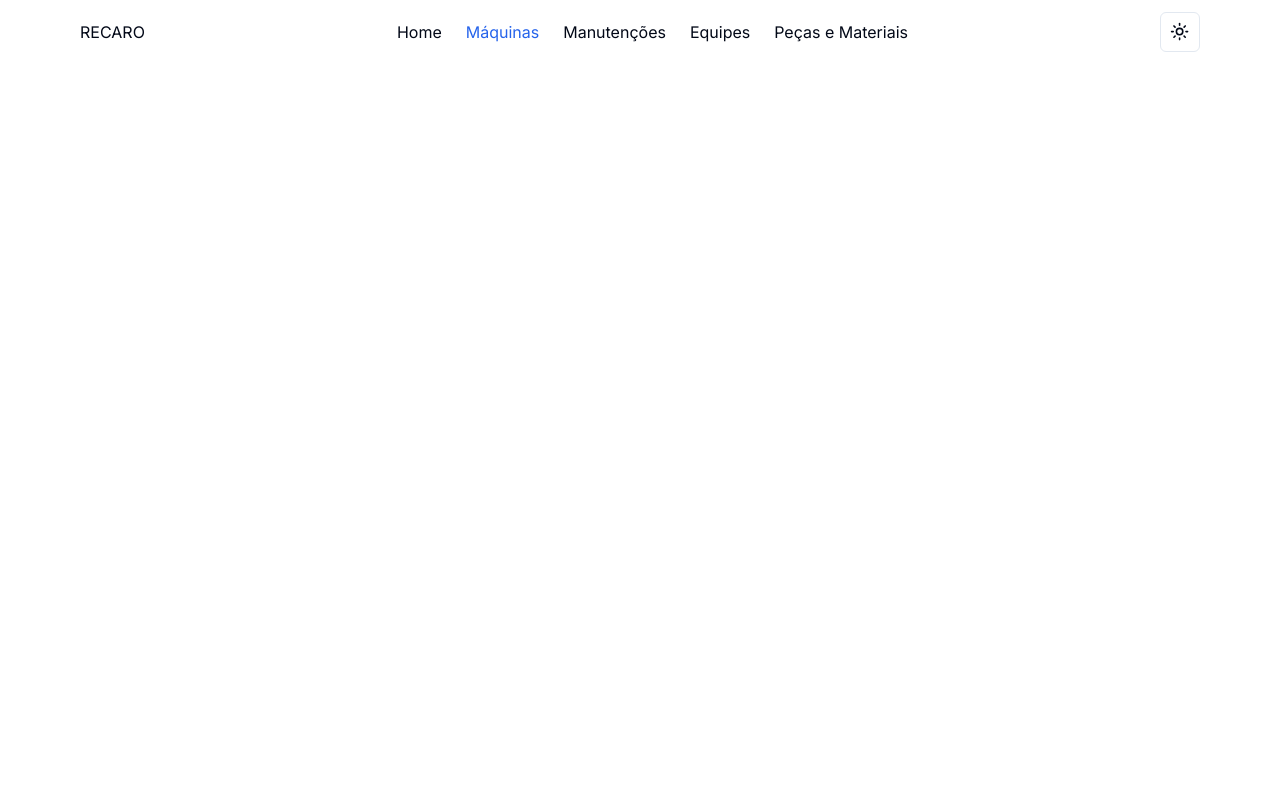
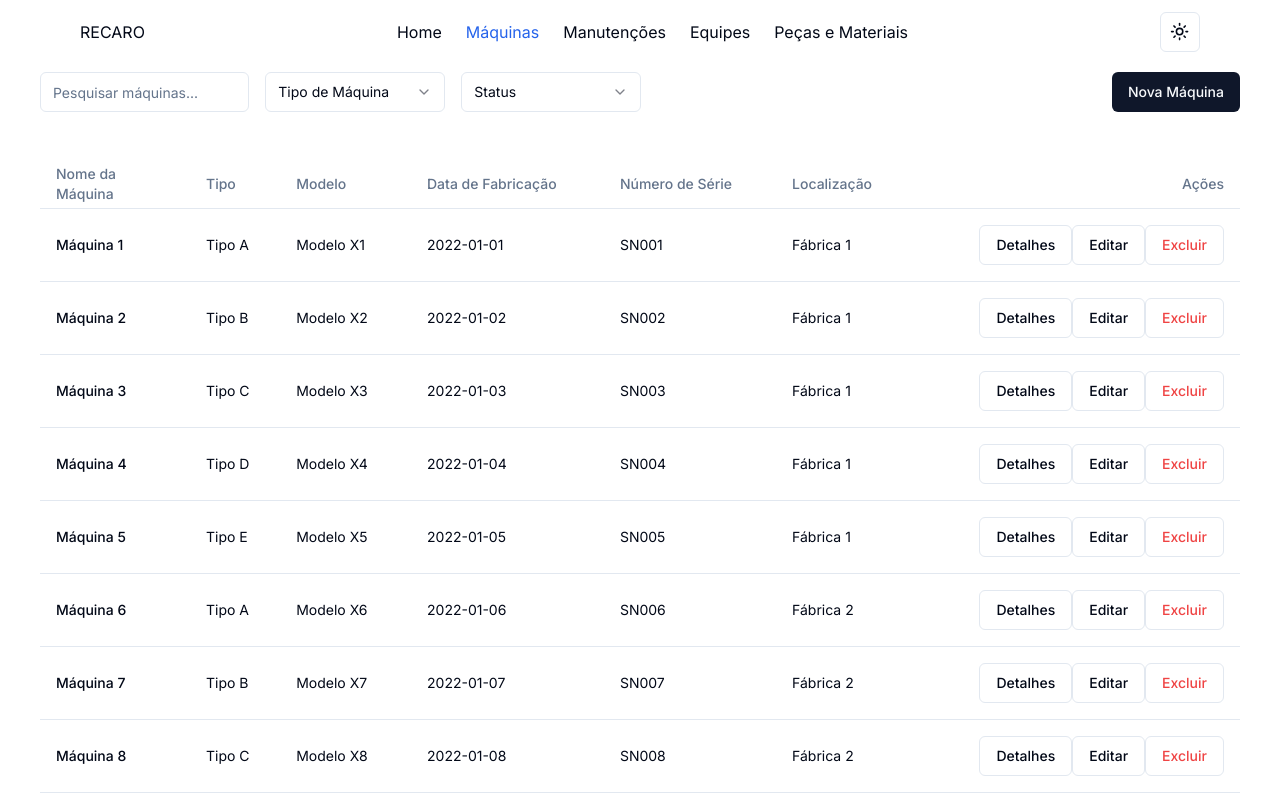
Before and after one commit to lucasgearhead/Web-Mainteance-App, a Next.js app in the folder frontend/: page /maquinas in a window 1280 px wide. Shown: the top 800 px of the page. Built offline with nearby package versions, Linux system fonts and the light colour scheme.

Commit message:
feat: criado a tela de gerenciamento de maquinas

```diff
--- a/frontend/src/app/maquinas/page.tsx
+++ b/frontend/src/app/maquinas/page.tsx
@@ -1,3 +1,44 @@
+"use client";
+
+import { MachinesTable } from "@/components/machines/TableCompoent";
+import { Button } from "@/components/ui/button";
+import { Input } from "@/components/ui/input";
+import { useState } from "react";
+import { DialogCreateMachine } from "@/components/machines/DialogCreateMachine";
+import { MachineFilters } from "@/components/machines/MachineFilters";
+
 export default function Maquinas() {
-  return <main>Máquinas</main>;
+  const [isDialogOpen, setIsDialogOpen] = useState(false);
+
+  const handleNewMachine = () => {
+    setIsDialogOpen(true); // Abre o diálogo para criar uma nova máquina
+  };
+
+  const handleSaveMachine = (newMachine: any) => {
+    // Lógica para adicionar a nova máquina à lista
+    console.log("New machine saved:", newMachine);
+    setIsDialogOpen(false); // Fecha o diálogo após salvar
+  };
+
+  const [searchQuery, setSearchQuery] = useState("");
+
+  const handleSearch = (query: string) => {
+    setSearchQuery(query);
+    // Filtrar as máquinas com base no searchQuery
+  };
+
+  return (
+    <div className="p-10 justify-end flex flex-col gap-5">
+      <MachineFilters
+        onSearch={handleSearch}
+        handleNewMachine={handleNewMachine}
+      />
+      <MachinesTable />
+      <DialogCreateMachine
+        isOpen={isDialogOpen}
+        onClose={() => setIsDialogOpen(false)}
+        onSave={handleSaveMachine}
+      />
+    </div>
+  );
 }
```
